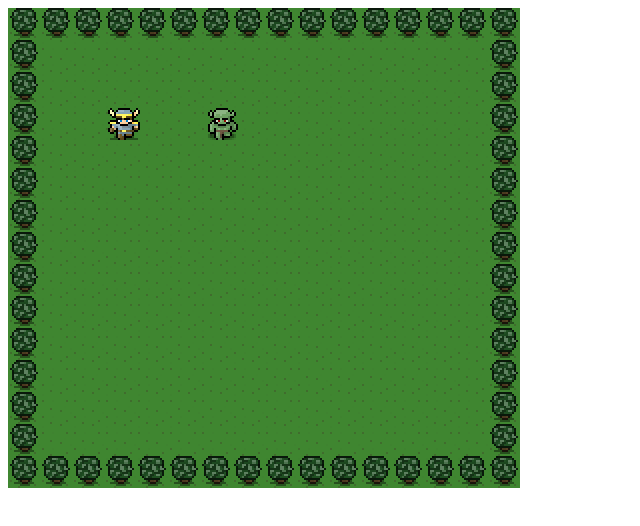
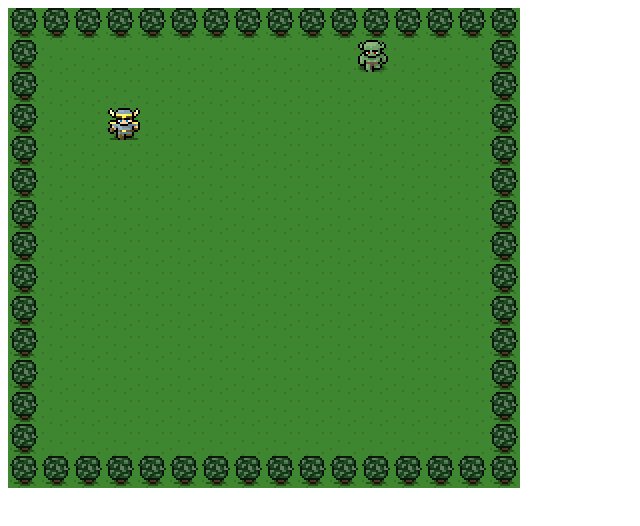
Before and after one commit to elizabethgulsby/Canvas-Game, a plain HTML site: page index.html in a window 1280 px wide. Shown: the whole page, without its empty margins (0-640 px from the left). Drawn offline with Linux system fonts and the light colour scheme.

Commit message:
Implemented goblin movement.

```diff
--- a/index.html
+++ b/index.html
@@ -39,6 +39,8 @@ var monsterLocation = {
 	y: 100
 }
 
+var goblinDirectionChangeCounter = 0;
+var goblinDirection = 1;//global var - this is to indicate which directions the goblin can move (at present: moveGoblin();)
 // An array to hold all the keys that are currently pressed down
 var keysDown = [];
 
@@ -84,6 +86,7 @@ function update() {
 	console.log(heroLocation);
 
 	// user pressed right at some point because it's in the array.  Move right.
+	// Below is how far up/down/left/right the hero can go
 	// RIGHT ARROW
 	if (39 in keysDown) {
 		if (heroLocation.x <= 440) {
@@ -111,6 +114,15 @@ function update() {
 		heroLocation.y += 10;
 		}
 	}
+
+	// SPACEBAR
+	//want to use this to eventually execute goblin - rotate image on-press so that he remains frozen? Create button to toggle the goblin movement so that the cycle of chasing and pressing spacebar to kill can be executed again
+	if (32 in keysDown && goblinDirection === 0) {
+		var random = Math.random() * (canvas.width - 64);
+		var random2 = Math.random() * (canvas.height - 64);
+		monsterLocation.x = random;
+		monsterLocation.y = random2;
+	}
 	// collision detection below
 	if (
 		(heroLocation.x <= monsterLocation.x + 32)
@@ -119,13 +131,77 @@ function update() {
 		&& (monsterLocation.y <= heroLocation.y + 32)
 		) {
 		// console.log("Hero is within 32 of the monster.")
-		var random = Math.random() * 200;
-		var random2 = Math.random() * 200;
-		monsterLocation.x = random;
-		monsterLocation.y = random2;
+		// Puts goblin in a random spot when within 32 of the hero when collision is detected
+		// var random = Math.random() * canvas.width;
+		// var random2 = Math.random() * canvas.height;
+		// monsterLocation.x = random;
+		// monsterLocation.y = random2;
+		goblinDirection = 0; //commented out var random/random2 above to prevent goblin from teleporting when reaching hero; want to stun goblin for 50 cycles to allow hero to attack
+		// goblinBorderDetection();
+	}
+	moveGoblin();
+	changeDirection();
+	goblinBorderDetection(); //placed this after moveGoblin() so that he doesn't go out of bounds
+}
+
+// checks to see if the goblin is outside of bounds - check to see if x< 0 for goblin, if y<0 for goblin, if x>maxWidth, if y>maxWidth - if any are true, then push goblin back in bounds
+function goblinBorderDetection() {
+	if (monsterLocation.x < 32) {
+		monsterLocation.x = 32;
+	}
+	if (monsterLocation.y < 32) {
+		monsterLocation.y = 32;
+	}
+	if (monsterLocation.x > (canvas.width - 64)) {
+		(monsterLocation.x = (canvas.width - 64));
+	}
+	if (monsterLocation.y > (canvas.height - 64)) {
+		(monsterLocation.y = (canvas.height - 64));
 	}
 }
 
+// Moves the goblin around the page at random
+function moveGoblin() {
+	// monster will move orthogonally
+	switch(goblinDirection) {
+		case 1: //move goblin up
+			monsterLocation.y -= 1;
+			break;
+		case 2: //move goblin up and to the right
+			monsterLocation.y -= 1;
+			monsterLocation.x += 1;
+			break;
+		case 3: //move goblin to the right
+			monsterLocation.x += 1;
+			break;
+		case 4: //move goblin down and to the right
+			monsterLocation.y += 1;
+			monsterLocation.x += 1;
+			break;
+		case 5: //move goblin down
+			monsterLocation.y +=1;
+			break;
+		case 6: //move goblin down and to the left
+			monsterLocation.y += 1;
+			monsterLocation.x -= 1;
+			break;
+		case 7: //move goblin left
+			monsterLocation.x -= 1;
+			break;
+		case 8: //move goblin up and to the left
+			monsterLocation.y -= 1;
+			monsterLocation.x -= 1;
+	}
+}
+
+function changeDirection() {
+// every 50 cycles, the goblin changes direction randomly (creates smoother movement)
+	goblinDirectionChangeCounter += 1;
+	if (goblinDirectionChangeCounter == 50) {
+		goblinDirectionChangeCounter = 0;
+		goblinDirection = Math.floor(Math.random() * 8) + 1;
+	}
+}
 
 // KEEP THIS AT THE BOTTOM - we need something to always keep running - our main game loop
 function draw() {
```
